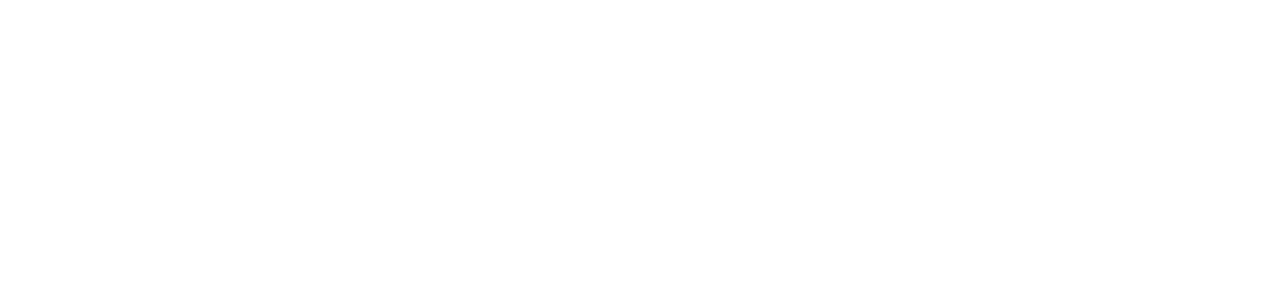
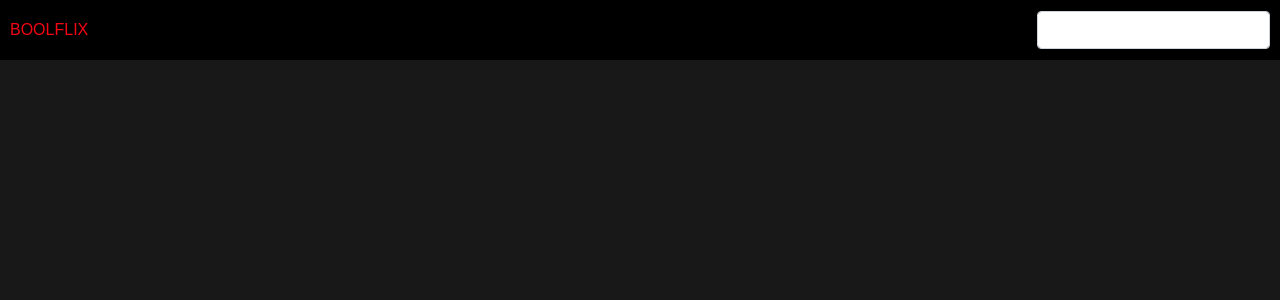
Before and after one commit to GinoGreen/vue-boolflix, a Vue app: page / in a window 1280 px wide. Shown: the top 300 px of the page. Built offline with nearby package versions, Linux system fonts and the light colour scheme; a small style sheet from the web is missing.

Commit message:
search implemented - infinite re-rendering for axios to resolve

```diff
--- a/src/App.vue
+++ b/src/App.vue
@@ -1,9 +1,9 @@
 <template>
   <div id="app">
 
-    <Header/>
+    <Header @sendSearch="collectSearch"/>
 
-    <Main/>
+    <Main :query="stringToSearch"/>
 
   </div>
 </template>
@@ -18,11 +18,25 @@ export default {
   components: {
     Main,
     Header
+  },
+  data() {
+    return {
+      stringToSearch: ''
+    }
+  },
+  methods: {
+    collectSearch(string) {
+      // console.log('string in app', string);
+      this.stringToSearch = string;
+    }
   }
 }
 </script>
 
 <style lang="scss">
 
+@import './assets/style/generals.scss';
+// @import './assets/style/mixins.scss';
+
 
 </style>
--- a/src/assets/style/general.scss
+++ b/src/assets/style/generals.scss
@@ -1,5 +1,12 @@
 @import '~bootstrap/scss/bootstrap.scss';
 @import '~@fontsource/bebas-neue/index.css';
+@import './vars.scss';
+
+* {
+   margin: 0;
+   padding: 0;
+   box-sizing: border-box;
+}
 
 body {
    font-family: $font-stack;
--- a/src/components/Header.vue
+++ b/src/components/Header.vue
@@ -1,13 +1,46 @@
 <template>
-   <header></header>
+   <header>
+
+      <p class="logo m-0">BOOLFLIX</p>
+
+      <div class="search-bar">
+         <input
+            v-model="stringToSearch"
+            @keyup.enter="$emit('sendSearch', stringToSearch)"
+            type="text"
+            class="form-control"
+         >
+      </div>
+
+   </header>
 </template>
 
 <script>
 export default {
-   name: 'Header'
+   name: 'Header',
+   data() {
+      return {
+         stringToSearch: ''
+      }
+   }
 }
 </script>
 
 <style lang="scss">
 
+@import '../assets/style/vars.scss';
+@import '../assets/style/mixins.scss';
+
+   header {
+      height: 60px;
+      padding: 10px;
+      background-color: #000;
+
+      @include center('align');
+      justify-content: space-between;
+
+      .logo {
+         color: $logo-color;
+      }
+   }
 </style>
--- a/src/components/Main.vue
+++ b/src/components/Main.vue
@@ -1,13 +1,85 @@
 <template>
-   <main></main>
+   <main>
+      <ul
+         v-for="(film) in getSearch"
+         :key="film.id"
+      >
+         <li>Titolo: {{ film.title }}</li>
+         <li>Titolo originale: {{ film.original_title }}</li>
+         <li>Lingua: {{ film.original_language }}</li>
+         <li>Voto: {{ film.vote_average }}</li>
+      </ul>
+   </main>
 </template>
 
 <script>
+
+import axios from 'axios';
+
 export default {
-   name: 'Main'
+   name: 'Main',
+   props: {
+      query: String
+   },
+   data() {
+      return {
+         films: [],
+         isLoading: false
+      }
+   },
+   methods: {
+      async getApi() {
+         this.isLoading = true;
+         axios.get('https://api.themoviedb.org/3/search/movie', {
+            params: {
+               api_key: '8a381874b7779b2d846cc51434cc20f4',
+               query: this.query
+            }
+         })
+            .then(r => {
+               console.log(r);
+               this.films = r.data.results;
+               console.log(this.films);
+               this.isLoading = false
+            })
+            .catch(e => {
+               console.log(e);
+            });
+      }
+
+   },
+   computed: {
+
+      getSearch() {
+         if (this.query === '') return this.films;
+         console.log(this.query);
+         this.getApi();
+         return this.films;
+      }
+   },
+   mounte() {
+   }
 }
 </script>
 
 <style lang="scss">
 
+@import '../assets/style/mixins.scss';
+
+   main {
+      height: calc(100vh - 60px);
+      color: #fff;
+
+      display: flex;
+      flex-wrap: wrap;
+
+      background-color: #181818;
+      overflow: auto;
+
+      ul {
+         padding: 0;
+         margin: 20px;
+         background-color: grey; //da rimuovere
+      }
+   }
 </style>
```
